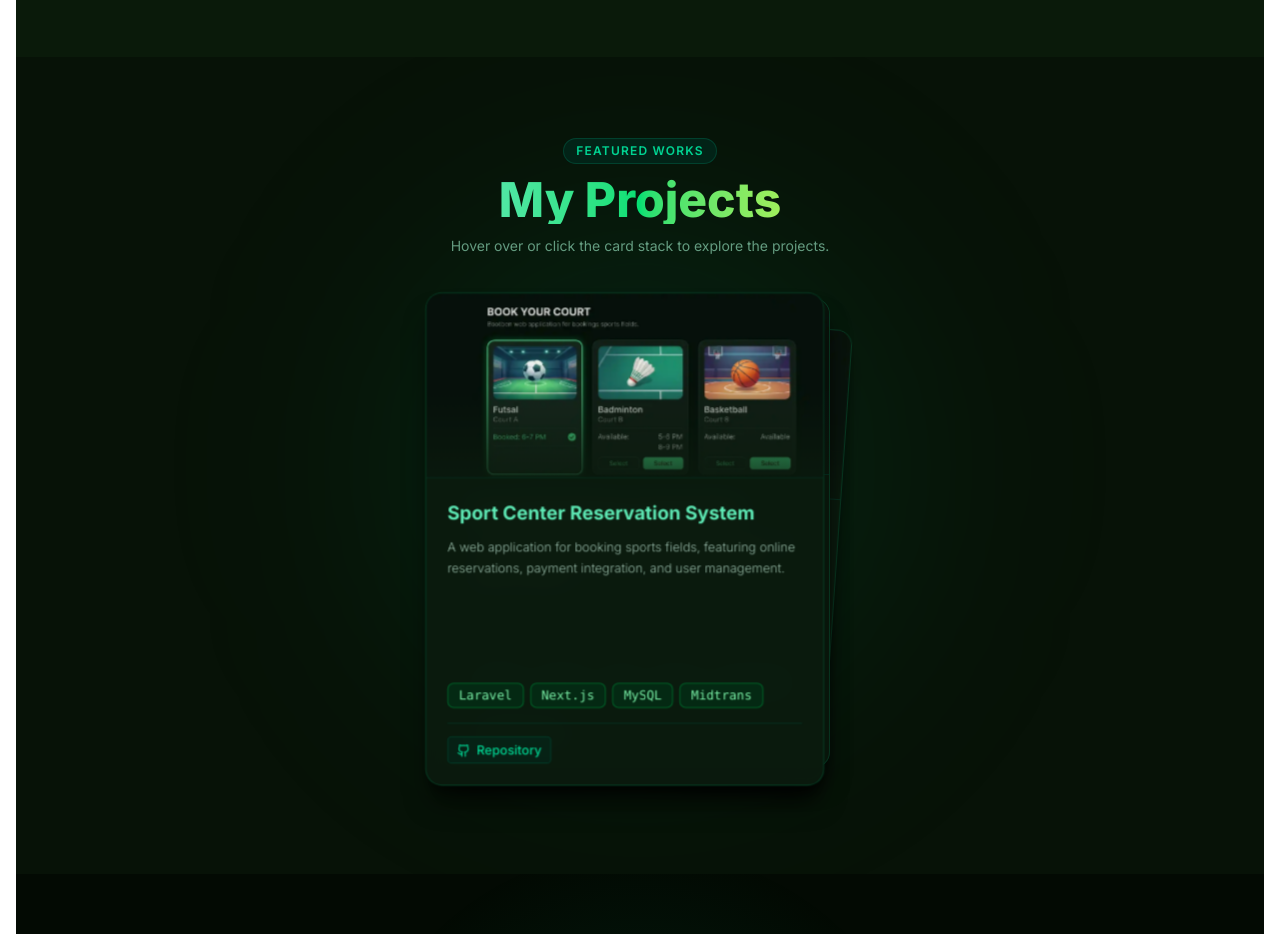
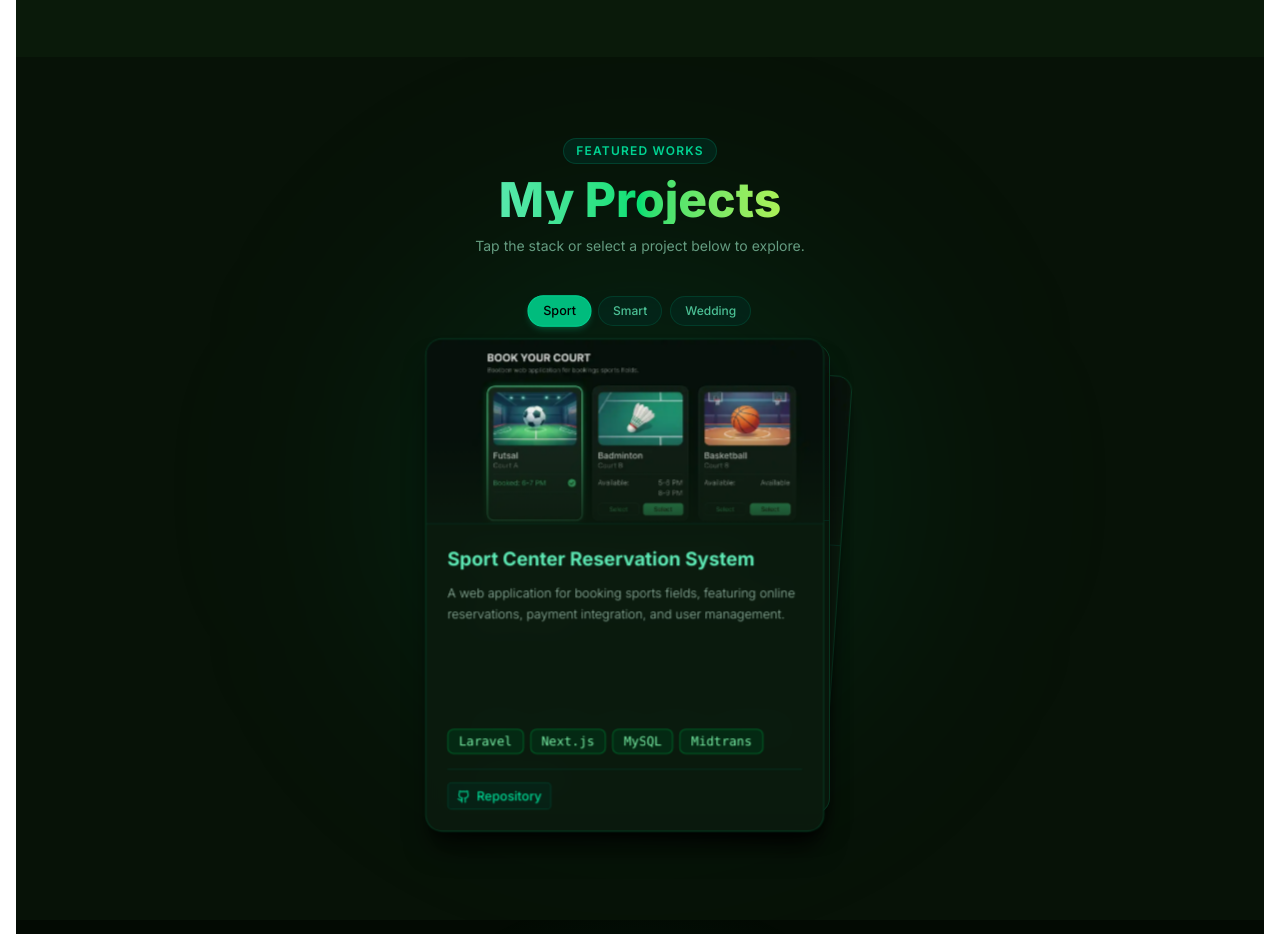
Before and after one commit to maingga/portofolio-website, a Next.js app: page / in a window 1280 px wide. Shown: the part 1780-2714 px from the top of the page. Built offline with nearby package versions, Linux system fonts and the light colour scheme.

Commit message:
Update isi portofolio

```diff
--- a/src/components/Portfolio.tsx
+++ b/src/components/Portfolio.tsx
@@ -34,7 +34,7 @@ const PROJECTS: ProjectCardProps[] = [
   },
 ];
 
-// Konfigurasi posisi deck untuk Desktop
+// Konfigurasi posisi deck agar pas di layar kecil maupun besar
 const DECK_CONFIG = [
   {
     stacked: { x: "-4%", y: 0, rotate: -4, scale: 0.96, zIndex: 1 },
@@ -52,7 +52,12 @@ const DECK_CONFIG = [
 
 export default function Portfolio() {
   const [isSpread, setIsSpread] = useState(false);
-  const [activeCardIndex, setActiveCardIndex] = useState<number | null>(0);
+  const [activeCardIndex, setActiveCardIndex] = useState<number | null>(0); // Default ke indeks pertama
+
+  // Toggle untuk interaksi tap/klik di perangkat mobile pada deck
+  const handleToggleSpread = () => {
+    setIsSpread((prev) => !prev);
+  };
 
   const memoizedProjects = useMemo(() => PROJECTS, []);
 
@@ -62,13 +67,13 @@ export default function Portfolio() {
       className="min-h-screen px-4 sm:px-6 py-20 bg-[#071207] text-white flex flex-col justify-center items-center overflow-hidden relative"
       aria-labelledby="portfolio-heading"
     >
-      {/* Background Glow */}
+      {/* Static Background Glow (GPU Accelerated) */}
       <div className="absolute top-1/2 left-1/2 -translate-x-1/2 -translate-y-1/2 w-[300px] sm:w-[500px] h-[300px] sm:h-[500px] bg-emerald-500/10 blur-[120px] rounded-full pointer-events-none transform-gpu" />
 
       <div className="max-w-6xl w-full mx-auto relative z-10 flex flex-col items-center">
         {/* Header Section */}
         <motion.div
-          className="text-center mb-12 max-w-xl px-2"
+          className="text-center mb-8 sm:mb-10 max-w-xl px-2"
           initial={{ opacity: 0, y: -20 }}
           whileInView={{ opacity: 1, y: 0 }}
           transition={{ duration: 0.5, ease: [0.16, 1, 0.3, 1] }}
@@ -84,36 +89,39 @@ export default function Portfolio() {
             My Projects
           </h2>
           <p className="text-emerald-200/60 text-xs sm:text-sm mt-3">
-            <span className="block sm:hidden">Swipe or scroll horizontally to explore projects.</span>
-            <span className="hidden sm:inline">Hover over or click the card stack to explore the projects.</span>
+            Tap the stack or select a project below to explore.
           </p>
         </motion.div>
 
-        {/* ======================================================== */}
-        {/* 1. MOBILE VIEW: CAROUSEL / HORIZONTAL SCROLL (Hidden on Desktop) */}
-        {/* ======================================================== */}
-        <div className="flex sm:hidden w-full overflow-x-auto snap-x snap-mandatory scrollbar-none gap-4 pb-6 pt-2 px-2">
-          {memoizedProjects.map((project) => (
-            <div
-              key={`mobile-${project.title}`}
-              className="min-w-[285px] max-w-[310px] w-full snap-center flex-shrink-0"
+        {/* 🌟 QUICK TABS: Solusi agar user tahu & bisa langsung pilih project yang tertutup */}
+        <div className="flex flex-wrap justify-center gap-2 mb-6 z-20 px-2">
+          {memoizedProjects.map((project, index) => (
+            <button
+              key={project.title}
+              onClick={(e) => {
+                e.stopPropagation();
+                setActiveCardIndex(index);
+                setIsSpread(true); // Otomatis membuka kartu saat tab diklik
+              }}
+              className={`text-xs px-3.5 py-1.5 rounded-full transition-all duration-300 border font-medium ${
+                activeCardIndex === index
+                  ? "bg-emerald-500 text-black border-emerald-400 shadow-md shadow-emerald-500/20 scale-105"
+                  : "bg-emerald-950/50 text-emerald-300/80 border-emerald-800/40 hover:bg-emerald-900/60 hover:text-white"
+              }`}
             >
-              <ProjectCard {...project} />
-            </div>
+              {project.title.split(" ")[0]} {/* Menampilkan kata pertama dari judul */}
+            </button>
           ))}
         </div>
 
-        {/* ======================================================== */}
-        {/* 2. DESKTOP VIEW: INTERACTIVE CARD DECK (Hidden on Mobile) */}
-        {/* ======================================================== */}
+        {/* INTERACTIVE DECK CONTAINER */}
         <div
-          className="hidden sm:flex relative w-full max-w-[380px] h-[490px] justify-center items-center cursor-pointer select-none"
+          className="relative w-full max-w-[310px] sm:max-w-[380px] h-[460px] sm:h-[490px] flex justify-center items-center cursor-pointer select-none"
           onMouseEnter={() => setIsSpread(true)}
           onMouseLeave={() => {
             setIsSpread(false);
-            setActiveCardIndex(null);
           }}
-          onClick={() => setIsSpread((prev) => !prev)}
+          onClick={handleToggleSpread}
         >
           {memoizedProjects.map((project, index) => {
             const config = DECK_CONFIG[index];
@@ -122,7 +130,7 @@ export default function Portfolio() {
 
             return (
               <motion.div
-                key={`desktop-${project.title}`}
+                key={project.title}
                 className="absolute top-0 w-full will-change-transform"
                 onMouseEnter={() => setActiveCardIndex(index)}
                 animate={{
```
